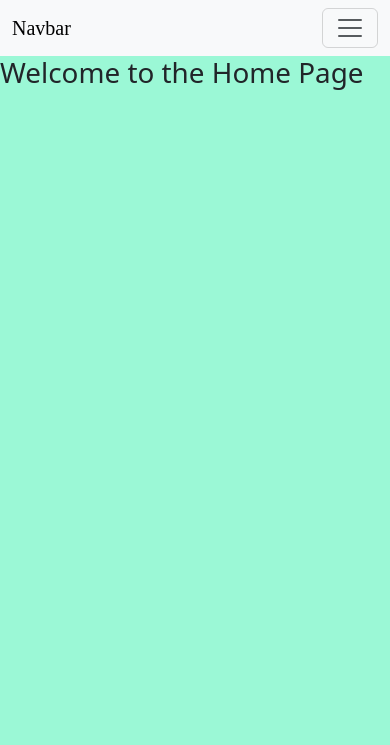
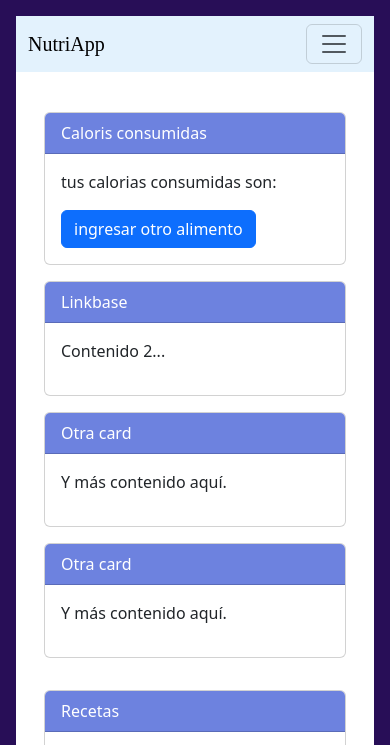
Before and after one commit to Angelgalvan591/nutriAPP, a Flask app: page / in a window 390 px wide. Shown: the top 745 px of the page. Before the commit the page ends 90 px from the top, so only its background shows below. Run offline with Flask 3, Linux system fonts and the light colour scheme.

Commit message:
DISEÑO OF

```diff
--- a/app.py
+++ b/app.py
@@ -6,6 +6,22 @@ app = Flask(__name__)
 def index():
     return render_template('index.html')
 
+@app.route('/recetas')
+def recetas():
+    return render_template('recetas.html')
+
+@app.route('/contadorcal')
+def contadorcal():
+    return render_template('contadorcal.html')
+
+@app.route('/iniciosesion')
+def iniciosesion():
+    return render_template('iniciosesion.html')
+
+@app.route('/crearcuenta')
+def crearcuenta():
+    return render_template('crearcuenta.html')
+
 
 if __name__ == '__main__':
     app.run(debug=True)
--- a/templates/base.html
+++ b/templates/base.html
@@ -9,7 +9,7 @@
       integrity="sha384-T3c6CoIi6uLrA9TneNEoa7RxnatzjcDSCmG1MXxSR1GAsXEV/Dwwykc2MPK8M2HN"
       crossorigin="anonymous"
     />
-    <title>Document</title>
+    <title>NutriApp</title>
     <script
       src="https://cdn.jsdelivr.net/npm/bootstrap@5.3.2/dist/js/bootstrap.bundle.min.js"
       integrity="sha384-C6RzsynM9kWDrMNeT87bh95OGNyZPhcTNXj1NW7RuBCsyN/o0jlpcV8Qyq46cDfL"
@@ -22,57 +22,63 @@
       font-size: 1.5rem;
     }
   </style>
-
-  <body style="background-color: #9bf8d6ff">
-    <nav class="navbar navbar-expand-lg bg-body-tertiary">
+  <body style="background-color: #280e57ff">
+    <div class="container-fluid p-3">
+      <nav class="navbar navbar-expand-lg" style="background-color: #e3f2fd">
         <div class="container-fluid">
-        <a class="navbar-brand" href="#">Navbar</a>
+          <a class="navbar-brand" href="#">NutriApp</a>
           <button
             class="navbar-toggler"
             type="button"
             data-bs-toggle="collapse"
-          data-bs-target="#navbarNavDropdown"
-          aria-controls="navbarNavDropdown"
+            data-bs-target="#navbarTogglerDemo02"
+            aria-controls="navbarTogglerDemo02"
             aria-expanded="false"
             aria-label="Toggle navigation"
           >
             <span class="navbar-toggler-icon"></span>
           </button>
-        <div class="collapse navbar-collapse" id="navbarNavDropdown">
-          <ul class="navbar-nav">
+
+          <div class="collapse navbar-collapse" id="navbarTogglerDemo02">
+            <ul class="navbar-nav me-auto mb-2 mb-lg-0">
               <li class="nav-item">
-              <a class="nav-link active" aria-current="page" href="#">Home</a>
+                <a class="nav-link active" aria-current="page" href="{{url_for('index')}}"
+                  >Inicio</a
+                >
               </li>
               <li class="nav-item">
-              <a class="nav-link" href="#">Features</a>
+                <a class="nav-link" href="{{url_for('recetas')}}">Recetas</a>
               </li>
               <li class="nav-item">
-              <a class="nav-link" href="#">Pricing</a>
+                <a class="nav-link" href="{{url_for('contadorcal')}}">Contador calorico</a>
               </li>
-            <li class="nav-item dropdown">
-              <a
-                class="nav-link dropdown-toggle"
-                href="#"
-                role="button"
-                data-bs-toggle="dropdown"
-                aria-expanded="false"
-              >
-                Dropdown link
-              </a>
-              <ul class="dropdown-menu">
-                <li><a class="dropdown-item" href="#">Action</a></li>
-                <li><a class="dropdown-item" href="#">Another action</a></li>
-                <li>
-                  <a class="dropdown-item" href="#">Something else here</a>
+              <li class="nav-item">
+                <a class="nav-link" href="#">Contacto</a>
               </li>
+
             </ul>
-            </li>
-          </ul>
+
+
+            <form class="d-flex me-3" role="search">
+              <input
+                class="form-control me-2"
+                type="search"
+                placeholder="Buscar"
+                aria-label="Search"
+              />
+              <button class="btn btn-outline-success" type="submit">
+                Buscar
+              </button>
+            </form>
+
           </div>
         </div>
       </nav>
+      <div class="container-fluid p-3" style="background-color: #ffffff">
+        <section>{% block content %} {% endblock %}</section>
+      </div>
+    </div>
 
-    <section>{% block content %} {% endblock %}</section>
     <script
       src="https://cdn.jsdelivr.net/npm/bootstrap@5.3.2/dist/js/bootstrap.bundle.min.js"
       integrity="sha384-C6RzsynM9kWDrMNeT87bh95OGNyZPhcTNXj1NW7RuBCsyN/o0jlpcV8Qyq46cDfL"
--- a/templates/index.html
+++ b/templates/index.html
@@ -1,5 +1,100 @@
 {% extends "base.html" %}
 {% block content %}
-<h1>Welcome to the Home Page</h1>
+<div class="container my-4">
+  <div class="row g-3">
+
+    <!-- Columna izquierda -->
+    <div class="col-md-3">
+
+      <div class="card mb-3">
+        <div class="card-header text-white" style="background-color: #6d82dfff;">Caloris consumidas</div>
+        <div class="card-body">
+          <p>tus calorias consumidas son:</p>
+          <a herf="{{url_for('contadorcal')}}" class="btn btn-primary">ingresar otro alimento</a>
+        </div>
+      </div>
+
+      <div class="card mb-3">
+        <div class="card-header text-white" style="background-color: #6d82dfff;">Linkbase</div>
+        <div class="card-body">
+          <p>Contenido 2...</p>
+        </div>
+      </div>
+
+      <div class="card mb-3">
+        <div class="card-header text-white" style="background-color: #6d82dfff;">Otra card</div>
+        <div class="card-body">
+          <p>Y más contenido aquí.</p>
+        </div>
+      </div>
+
+      <div class="card mb-3">
+        <div class="card-header text-white" style="background-color: #6d82dfff;">Otra card</div>
+        <div class="card-body">
+          <p>Y más contenido aquí.</p>
+        </div>
+      </div>
+
+    </div>
+
+    <!-- Columna central -->
+    <div class="col-md-6">
+
+      <div class="card mb-3">
+        <div class="card-header text-white" style="background-color: #6d82dfff;">Recetas</div>
+        <div class="card-body">
+          <div class="text-center mb-3">
+            <img src="https://i.pinimg.com/1200x/33/f3/47/33f347eb626e7f5a012b6fce01476ad1.jpg"  style="height: 300px; width: 300px;" class="card-img" alt="Imagen de recetas">
+          </div>
+          <p>Explora nuestras deliciosas recetas saludables y fáciles de preparar para cada ocasión.</p>
+          <div class="d-grid gap-2">
+          <a href="{{url_for('recetas')}}" class="btn btn-primary">Ver Recetas</a>
+          </div>
+        </div>
+      </div>
+
+      <div class="card mb-3">
+        <div class="card-header text-white" style="background-color: #6d82dfff;">Arte de los Usuaris</div>
+        <img src="{{url_for('static', filename='img/nutria.png')}}" class="card-img-top" alt="">
+        <div class="card-body">
+          <p>Información de la obra</p>
+        </div>
+      </div>
+
+      <div class="card mb-3">
+        <div class="card-header text-white" style="background-color: #6d82dfff;">Otro bloque</div>
+        <div class="card-body">
+          <p>Contenido adicional.</p>
+        </div>
+      </div>
+    </div>
+
+    <!-- Columna derecha -->
+    <div class="col-md-3">
+      <div class="card mb-3">
+        <div class="card-header text-white" style="background-color: #6d82dfff;">¿Ya tienes una cuenta?</div>
+        <div class="card-body">
+          <p>Inicia sesión para más funciones.</p>
+          <div class="d-grid gap-2">
+            <a href="{{url_for('iniciosesion')}}" class="btn btn-primary">Iniciar sesión</a>
+            <a href="{{url_for('crearcuenta')}}" class="btn btn-secondary">Registrarse</a>
+          </div>
+        </div>
+      </div>
+
+      <div class="card mb-3">
+        <div class="card-header text-white" style="background-color: #6d82dfff;">contacto</div>
+        <div class="card-body">
+          <p>Si te comunicas con nosotros por estas redes tienes un 50% mas de probabilidad de tener respuesta rapido:</p>
+            <a href="https://www.facebook.com/angel.galvan.37550">Facebook De Nutria</a>
+            <a href="https://www.facebook.com/yui.chan.uwu.awuadecanela">Facebook De Mapache</a>
+            <a href="https://www.instagram.com/justt_ang17/">Instagram De Nutria</a>
+            <a href="https://www.instagram.com/dann._.zpt/">Instagram De Mapache</a>
+        </div>
+      </div>
+
+    </div>
+  </div>
+</div>
 
 {% endblock %}
```
Also changed, not shown: templates/contadorcal.html (added, +24 -0 lines), templates/crearcuenta.html (added, +21 -0 lines), templates/iniciosesion.html (added, +16 -0 lines), templates/recetas.html (added, +36 -0 lines), static/img/nutria.png (added). Lines whose indentation alone changed are shown as unchanged.
